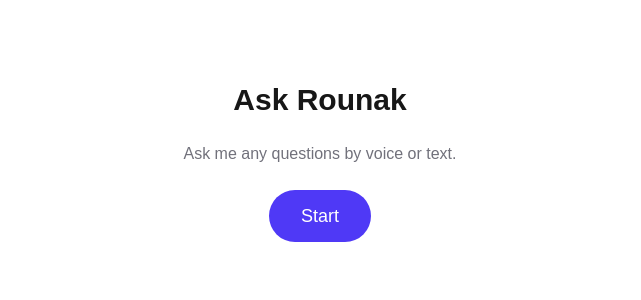
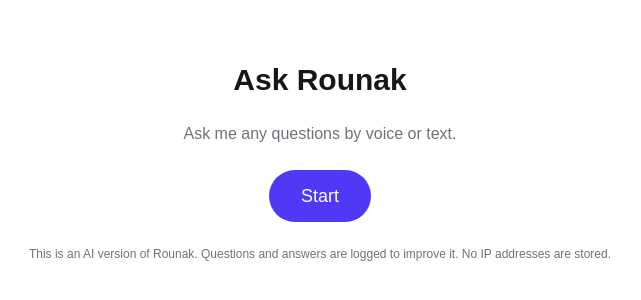
Before and after one commit to Rounak7721/ask-rounak, a Next.js app: page / in a window 1280 px wide. Shown: the part 238-538 px from the top of the page, without its empty margins (320-961 px from the left). Built offline with nearby package versions, Linux system fonts and the light colour scheme.

Commit message:
feat: footer notice for ai disclosure and q&a logging

```diff
--- a/app/page.tsx
+++ b/app/page.tsx
@@ -104,6 +104,12 @@ export default function Home() {
     }
   }
 
+  const footer = (
+    <p className="text-center text-xs text-zinc-500">
+      This is an AI version of Rounak. Questions and answers are logged to improve it. No IP addresses are stored.
+    </p>
+  );
+
   if (!started) {
     return (
       <main className="flex min-h-screen flex-col items-center justify-center gap-6 p-6 text-center">
@@ -119,6 +125,7 @@ export default function Home() {
         >
           Start
         </button>
+        {footer}
       </main>
     );
   }
@@ -185,6 +192,7 @@ export default function Home() {
           Send
         </button>
       </form>
+      {footer}
     </main>
   );
 }
```
